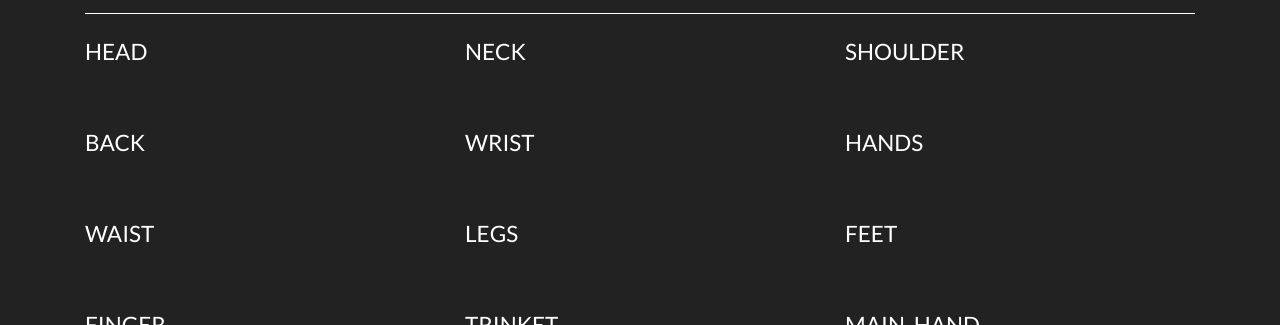
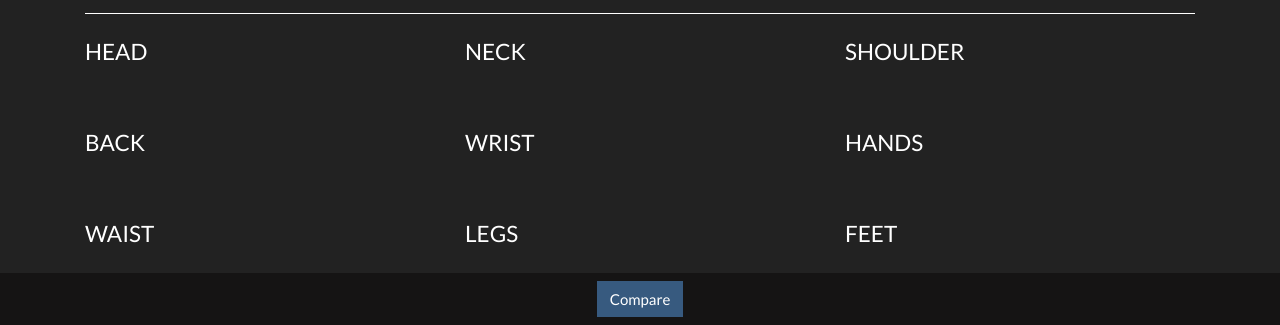
Before and after one commit to Dixeet/simc-compare-basic-web, a plain HTML site: page index.html in a window 1280 px wide. Both pictures are taken after typing "Sample" into the empty fields and a click on the button "Parse". Shown: the part 475-800 px from the top of the page. Drawn offline with nearby package versions, Linux system fonts and the light colour scheme; a script that the page names is missing.

Commit message:
change compare

```diff
--- a/css/index.css
+++ b/css/index.css
@@ -10,6 +10,19 @@ hr {
 
 #section-gear, #section-loading, #section-result, #form-result {
     display: none;
+}
+
+#compare {
+    background-color: #151414;
+
+}
+
+#compare > a {
+    border-radius: 0;
+}
+
+.hide-important {
+    display: none !important;
 }
 
 .pointer {
--- a/index.html
+++ b/index.html
@@ -11,7 +11,7 @@
 
     <title>Simulationcraft Compare</title>
 </head>
-<body>
+<body class="mb-5">
 
 <header class="navbar navbar-expand-lg navbar-light bg-light">
     <a class="navbar-brand" href="#">Simulationcraft Compare</a>
@@ -56,7 +56,6 @@
     <div class="container">
         <h2>Result</h2>
         <hr>
-        <button id="compare-btn" class="btn btn-primary">Compare</button>
         <form id="form-result">
             <div class="form-group">
                 <label for="input-result">Copy the result into simulationcraft "simulate" tab</label>
@@ -65,6 +64,10 @@
         </form>
     </div>
 </section>
+
+<div id="compare" class="fixed-bottom d-flex justify-content-center py-2 hide-important">
+    <a href="#section-result" id="compare-btn" class="btn btn-primary">Compare</a>
+</div>
 
 <script
         src="https://code.jquery.com/jquery-3.3.1.min.js"
--- a/js/index.js
+++ b/js/index.js
@@ -57,6 +57,7 @@ function parseSimc() {
     getGearData(gear);
 
     $('#compare-btn').click(function () {
+        $('#section-result').show();
         combinations = compare(selectedGear);
         displayResult(simcInput, combinations);
     });
@@ -66,6 +67,7 @@ function parseSimc() {
 function resetDom() {
     $('#section-gear').hide();
     $('#section-result').hide();
+    $('#compare').addClass('hide-important');
     $('#section-loading').show();
     selectedGear = $.extend(true, {}, baseGearObj);
     combinations = [];
@@ -267,7 +269,7 @@ function loadTooltip(time) {
         setTimeout(function () {
             $('#section-loading').hide();
             $('#section-gear').show();
-            $('#section-result').show();
+            $('#compare').removeClass('hide-important');
         }, 100);
     }, !!time ? time : 500);
 }
```
